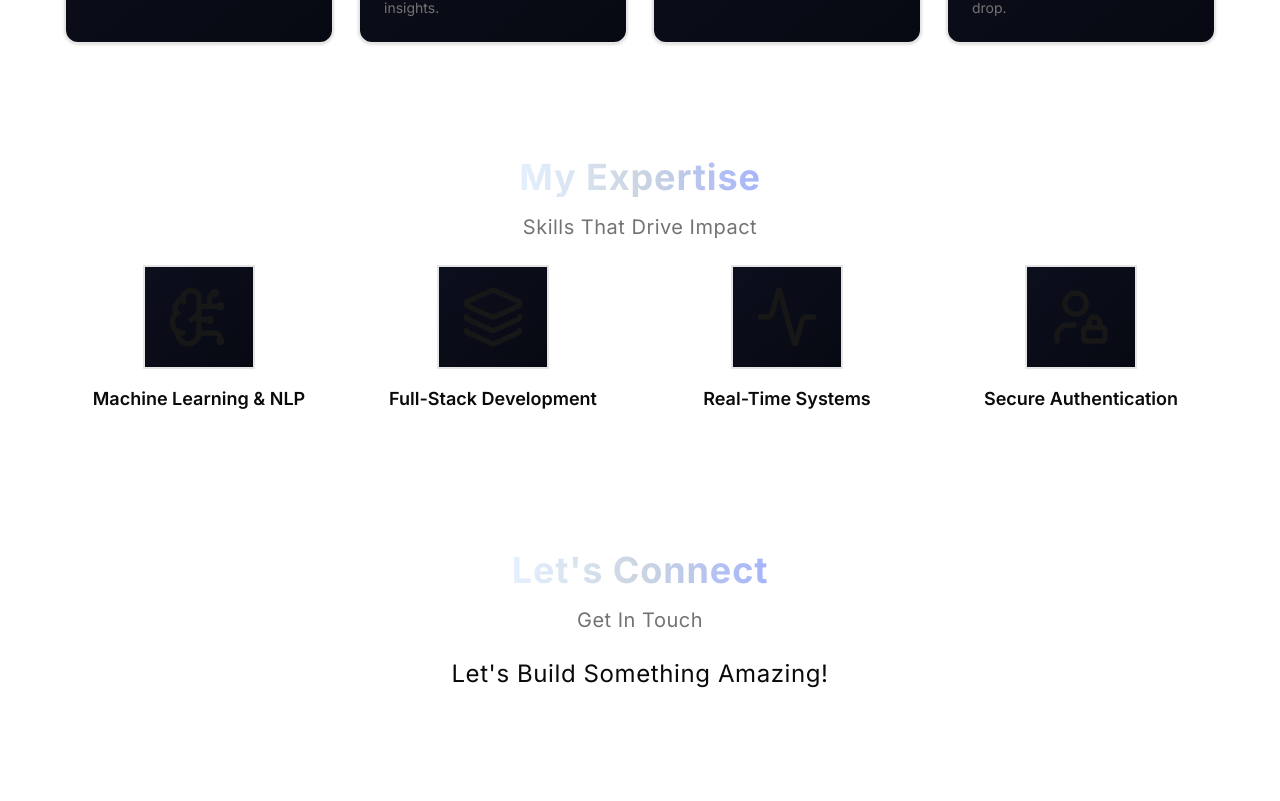
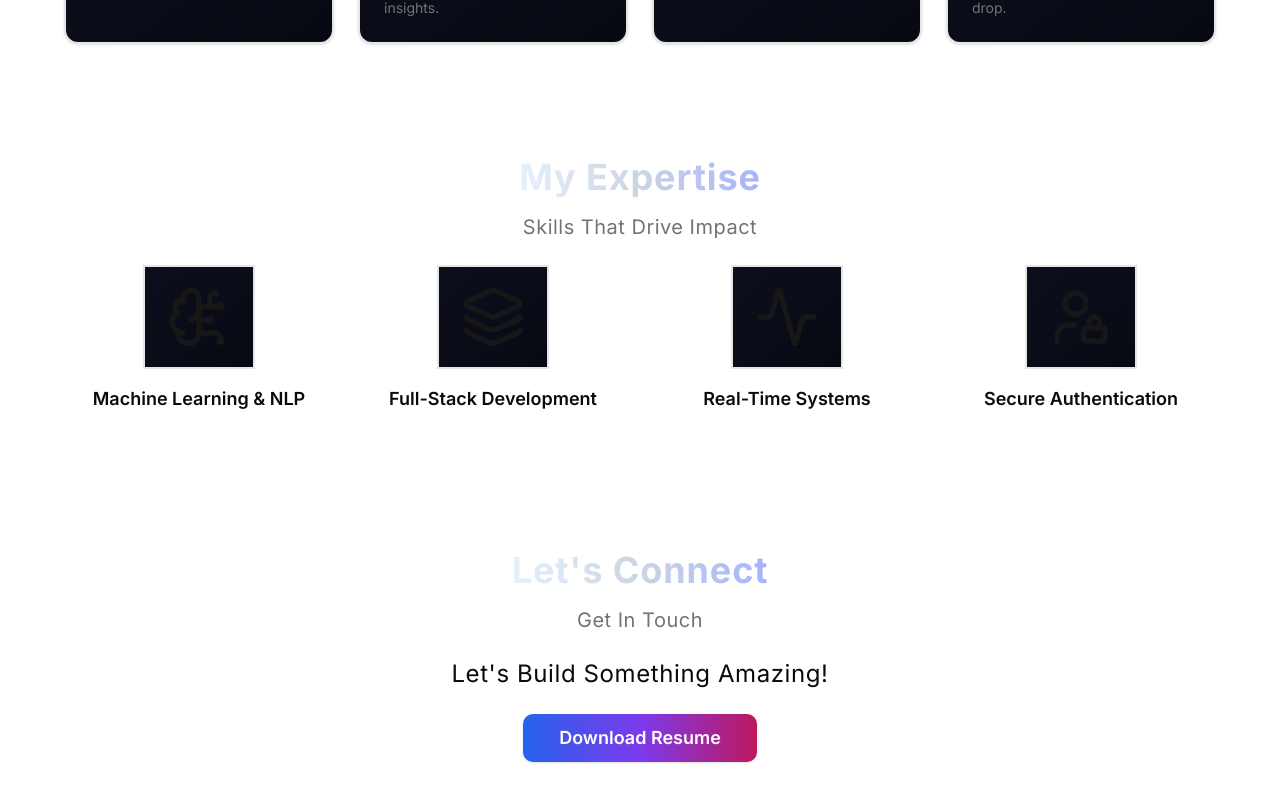
Before and after one commit to Manan0p/Personal-Portfolio, a Next.js app: page / in a window 1280 px wide. Shown: the part 871-1672 px from the top of the page. Before the commit the page ends 1642 px from the top, so only its background shows below. Built offline with nearby package versions, Linux system fonts and the light colour scheme.

Commit message:
button added

```diff
--- a/app/page.jsx
+++ b/app/page.jsx
@@ -52,7 +52,7 @@ export default function Home() {
                 </div>
                 <div className="flex flex-wrap items-center gap-4 pt-2">
                   <Button
-                    className="text-white text-lg bg-blue-600 border border-white/25 rounded-2xl px-6 py-3 shadow-sm hover:bg-blue-500"
+                    className="text-white text-lg bg-blue-600 border border-white/25 rounded-2xl px-6 py-3 shadow-sm hover:bg-blue-700"
                     size="lg"
                     href="/projects"
                   >
@@ -137,6 +137,9 @@ export default function Home() {
               <div className="text-lg md:text-xl lg:text-2xl tracking-wide mb-6">
                 Let's Build Something Amazing!
               </div>
+              <Button className="text-white font-semibold tracking-normal text-lg bg-[linear-gradient(90deg,#2563EB,#7C3AED,#BE185D)] rounded-lg text-center px-9 py-6 shadow-sm" size="lg" href="/t">
+                Download Resume
+              </Button>
             </div>
           </div>
         </section>
```
